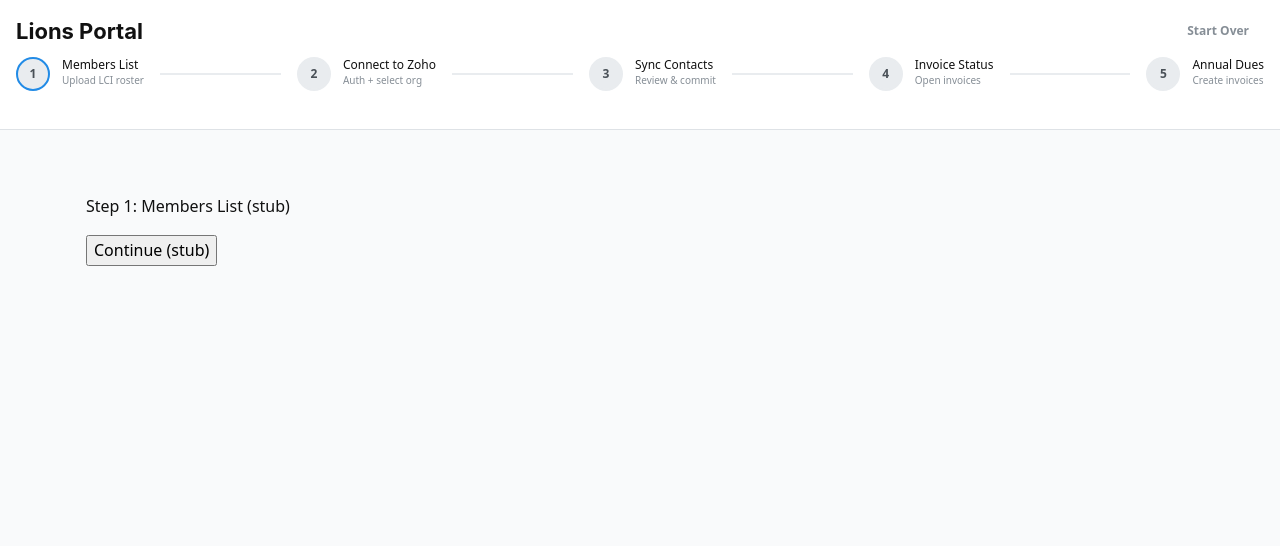
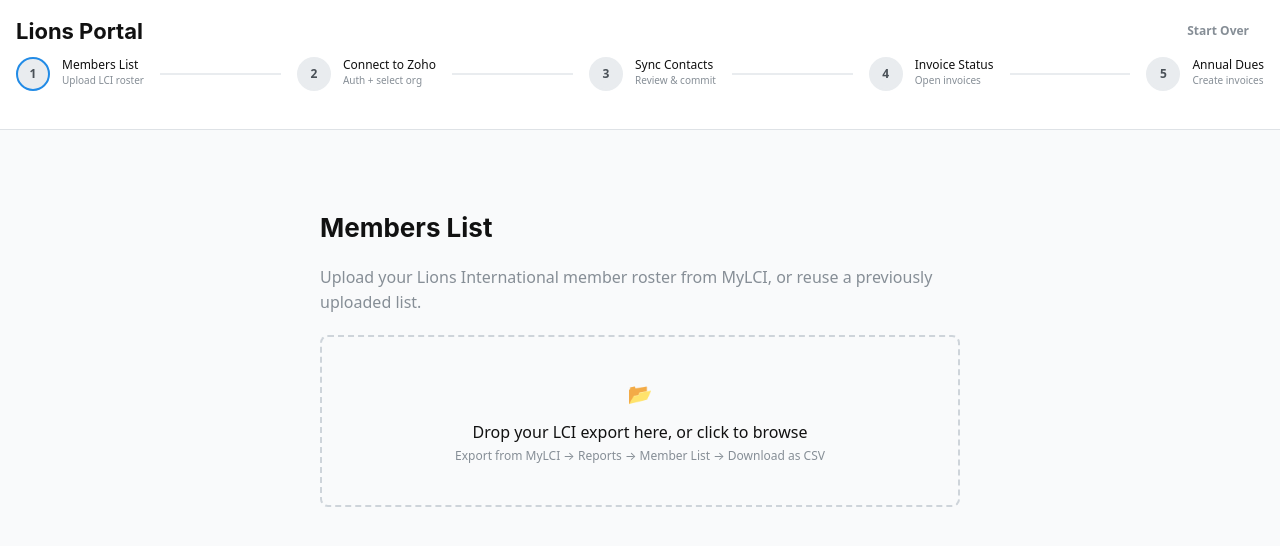
Before and after one commit to SFFilAmLions/lions-portal-zoho-invoice-sync, a React (Vite) app: page / in a window 1280 px wide. Shown: the top 546 px of the page. Built offline with nearby package versions, Linux system fonts and the light colour scheme; no server answers.

Commit message:
feat: add MembersListStep with CSV upload, LCI mapping, and localStorage cache

```diff
--- a/src/components/MembersListStep.jsx
+++ b/src/components/MembersListStep.jsx
@@ -1,18 +1,217 @@
+import { useRef, useState } from 'react'
+import {
+  Alert,
+  Badge,
+  Box,
+  Button,
+  Card,
+  Group,
+  Stack,
+  Text,
+  Title,
+} from '@mantine/core'
+import { MEMBERS_CACHE_KEY } from './WizardShell.jsx'
+
+const CACHE_KEY = MEMBERS_CACHE_KEY
+
+const LCI_FIELD_MAP = {
+  'Member ID': 'cf_member_id',
+  'First Name': 'first_name',
+  'Last Name': 'last_name',
+  Email: 'email',
+  Phone: 'phone',
+  'Cell Phone': 'mobile',
+  'Address 1': 'address',
+  City: 'billing_city',
+  'State/Province': 'billing_state',
+  'Postal Code': 'billing_zip',
+  Country: 'billing_country',
+  'Member Type': 'cf_member_type',
+}
+
+function parseCsvLine(line) {
+  // Handles quoted fields containing commas
+  const result = []
+  let current = ''
+  let inQuotes = false
+  for (const ch of line) {
+    if (ch === '"') {
+      inQuotes = !inQuotes
+    } else if (ch === ',' && !inQuotes) {
+      result.push(current.trim())
+      current = ''
+    } else {
+      current += ch
+    }
+  }
+  result.push(current.trim())
+  return result
+}
+
+function parseLciCsv(text, fileName) {
+  const lines = text.split(/\r?\n/).filter((l) => l.trim())
+  if (lines.length < 2)
+    throw new Error('CSV appears empty or has no data rows.')
+
+  const headers = parseCsvLine(lines[0])
+  const rows = lines
+    .slice(1)
+    .map((line) => {
+      const values = parseCsvLine(line)
+      const raw = Object.fromEntries(
+        headers.map((h, i) => [h, values[i] ?? ''])
+      )
+      const mapped = {}
+      for (const [lciCol, zohoField] of Object.entries(LCI_FIELD_MAP)) {
+        if (raw[lciCol] !== undefined) mapped[zohoField] = raw[lciCol]
+      }
+      return mapped
+    })
+    .filter((row) => Object.values(row).some(Boolean)) // skip blank rows
+
+  const hasMemberId = rows.some((r) => r.cf_member_id)
+  if (!hasMemberId) {
+    throw new Error(
+      "Column 'Member ID' not found — is this an LCI export? " +
+        `Detected headers: ${headers.slice(0, 5).join(', ')}…`
+    )
+  }
+
+  return { rows, fileName, cachedAt: new Date().toISOString() }
+}
+
+function loadCache() {
+  try {
+    const raw = localStorage.getItem(CACHE_KEY)
+    return raw ? JSON.parse(raw) : null
+  } catch {
+    return null
+  }
+}
+
 export default function MembersListStep({ onComplete }) {
+  const [parseError, setParseError] = useState(null)
+  const [preview, setPreview] = useState(null)
+  const [dragging, setDragging] = useState(false)
+  const fileInputRef = useRef()
+  const cache = loadCache()
+
+  const handleFile = (file) => {
+    if (!file || !file.name.endsWith('.csv')) {
+      setParseError('Please select a .csv file.')
+      return
+    }
+    const reader = new FileReader()
+    reader.onload = (e) => {
+      try {
+        const data = parseLciCsv(e.target.result, file.name)
+        setParseError(null)
+        setPreview(data)
+      } catch (err) {
+        setParseError(err.message)
+        setPreview(null)
+      }
+    }
+    reader.readAsText(file)
+  }
+
+  const handleDrop = (e) => {
+    e.preventDefault()
+    setDragging(false)
+    handleFile(e.dataTransfer.files[0])
+  }
+
+  const handleContinueWithPreview = () => {
+    localStorage.setItem(CACHE_KEY, JSON.stringify(preview))
+    onComplete(preview)
+  }
+
+  const handleUseCache = () => {
+    onComplete(cache)
+  }
+
   return (
-    <div>
-      <p>Step 1: Members List (stub)</p>
-      <button
-        onClick={() =>
-          onComplete({
-            rows: [],
-            fileName: 'test.csv',
-            cachedAt: new Date().toISOString(),
-          })
-        }
+    <Stack gap="lg" maw={640} mx="auto" mt="xl">
+      <Title order={2}>Members List</Title>
+      <Text c="dimmed">
+        Upload your Lions International member roster from MyLCI, or reuse a
+        previously uploaded list.
+      </Text>
+
+      {cache && (
+        <Card withBorder p="md">
+          <Group justify="space-between">
+            <Stack gap={4}>
+              <Group gap="xs">
+                <Text fw={500}>{cache.fileName}</Text>
+                <Badge size="sm" color="blue">
+                  {cache.rows.length} members
+                </Badge>
+              </Group>
+              <Text size="xs" c="dimmed">
+                Cached {new Date(cache.cachedAt).toLocaleDateString()}
+              </Text>
+            </Stack>
+            <Button size="sm" onClick={handleUseCache}>
+              Use this list
+            </Button>
+          </Group>
+        </Card>
+      )}
+
+      <Box
+        onDrop={handleDrop}
+        onDragOver={(e) => {
+          e.preventDefault()
+          setDragging(true)
+        }}
+        onDragLeave={() => setDragging(false)}
+        onClick={() => fileInputRef.current?.click()}
+        style={{
+          border: `2px dashed ${dragging ? '#228be6' : '#ced4da'}`,
+          borderRadius: 8,
+          padding: 40,
+          textAlign: 'center',
+          cursor: 'pointer',
+          background: dragging ? '#e7f5ff' : undefined,
+          transition: 'border-color 0.15s, background 0.15s',
+        }}
       >
-        Continue (stub)
-      </button>
-    </div>
+        <input
+          ref={fileInputRef}
+          type="file"
+          accept=".csv"
+          style={{ display: 'none' }}
+          onChange={(e) => handleFile(e.target.files[0])}
+        />
+        <Text size="xl" mb="xs">
+          📂
+        </Text>
+        <Text>Drop your LCI export here, or click to browse</Text>
+        <Text size="xs" c="dimmed" mt={4}>
+          Export from MyLCI → Reports → Member List → Download as CSV
+        </Text>
+      </Box>
+
+      {parseError && (
+        <Alert color="red" title="Could not parse CSV">
+          {parseError}
+        </Alert>
+      )}
+
+      {preview && (
+        <Card withBorder p="md">
+          <Group justify="space-between">
+            <Stack gap={4}>
+              <Text fw={500}>{preview.fileName}</Text>
+              <Badge color="green">
+                {preview.rows.length} members detected
+              </Badge>
+            </Stack>
+            <Button onClick={handleContinueWithPreview}>Continue →</Button>
+          </Group>
+        </Card>
+      )}
+    </Stack>
   )
 }
--- a/src/components/WizardShell.jsx
+++ b/src/components/WizardShell.jsx
@@ -14,7 +14,7 @@
 import InvoiceStatusStep from './InvoiceStatusStep.jsx'
 import AnnualDuesStep from './AnnualDuesStep.jsx'
 
-const MEMBERS_CACHE_KEY = 'lci-members-cache'
+export const MEMBERS_CACHE_KEY = 'lci-members-cache'
 const AUTH_RETURN_KEY = 'wizard_returning_from_auth'
 
 const STEP_LABELS = [
```
